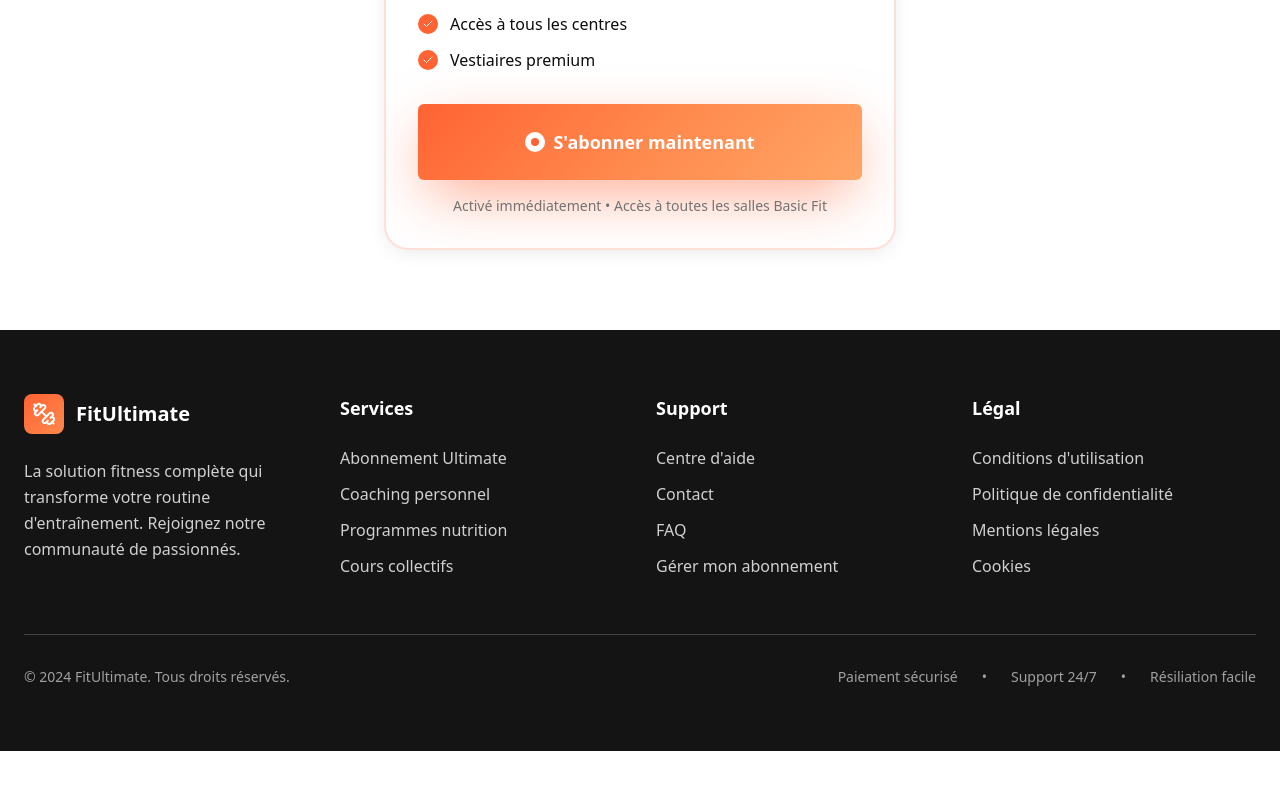
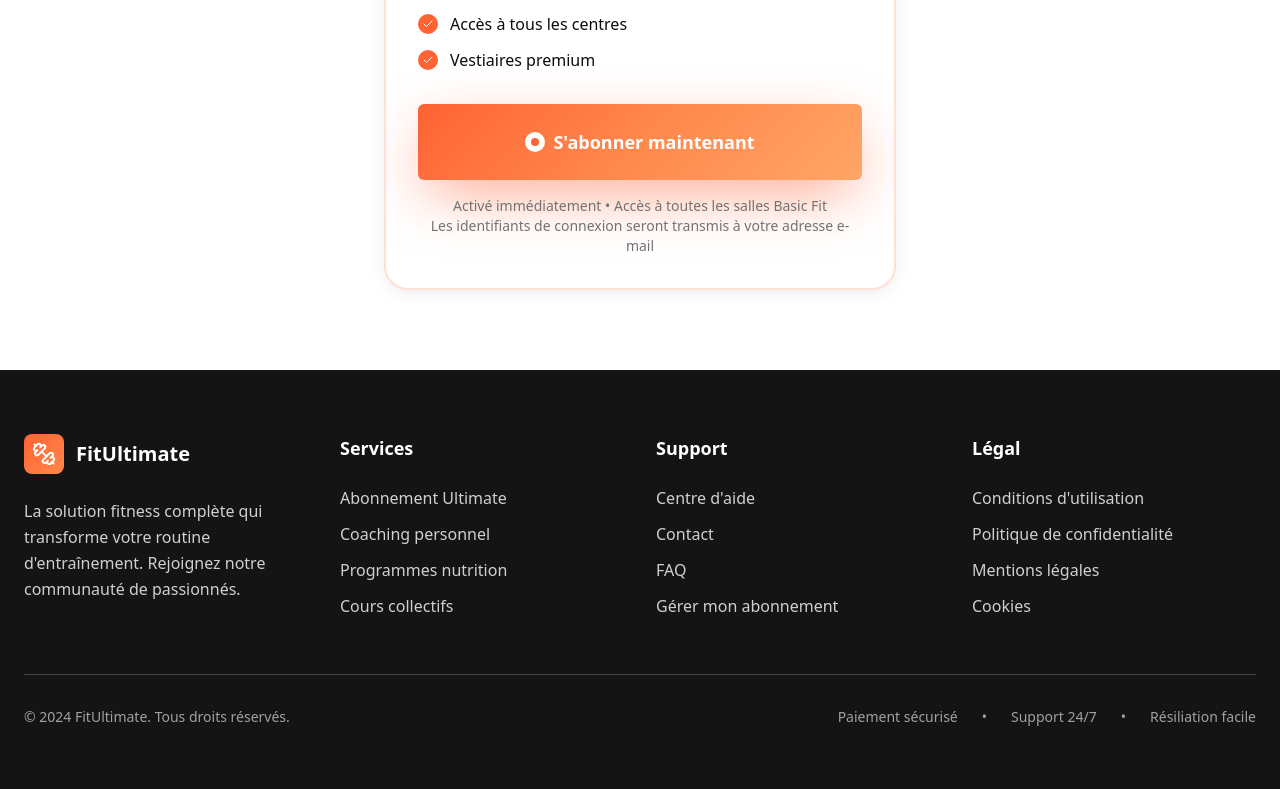
Before and after one commit to kirenagency-droid/fit-flow-for-you, a React (Vite) app: page / in a window 1280 px wide. Shown: the part 3206-3995 px from the top of the page. Before the commit the page ends 3957 px from the top, so only its background shows below. Built offline with nearby package versions, Linux system fonts and the light colour scheme; the HTML template or start-up script is replaced by a standard one.

Commit message:
feat: Add payment confirmation details

```diff
--- a/src/components/PricingSection.tsx
+++ b/src/components/PricingSection.tsx
@@ -56,7 +56,8 @@ const PricingSection = () => {
                     S'abonner maintenant
                   </Button>
                   <p className="text-center text-sm text-muted-foreground">
-                    Activé immédiatement • Accès à toutes les salles Basic Fit
+                    Activé immédiatement • Accès à toutes les salles Basic Fit<br />
+                    Les identifiants de connexion seront transmis à votre adresse e-mail
                   </p>
                 </div>
               </div>
```
